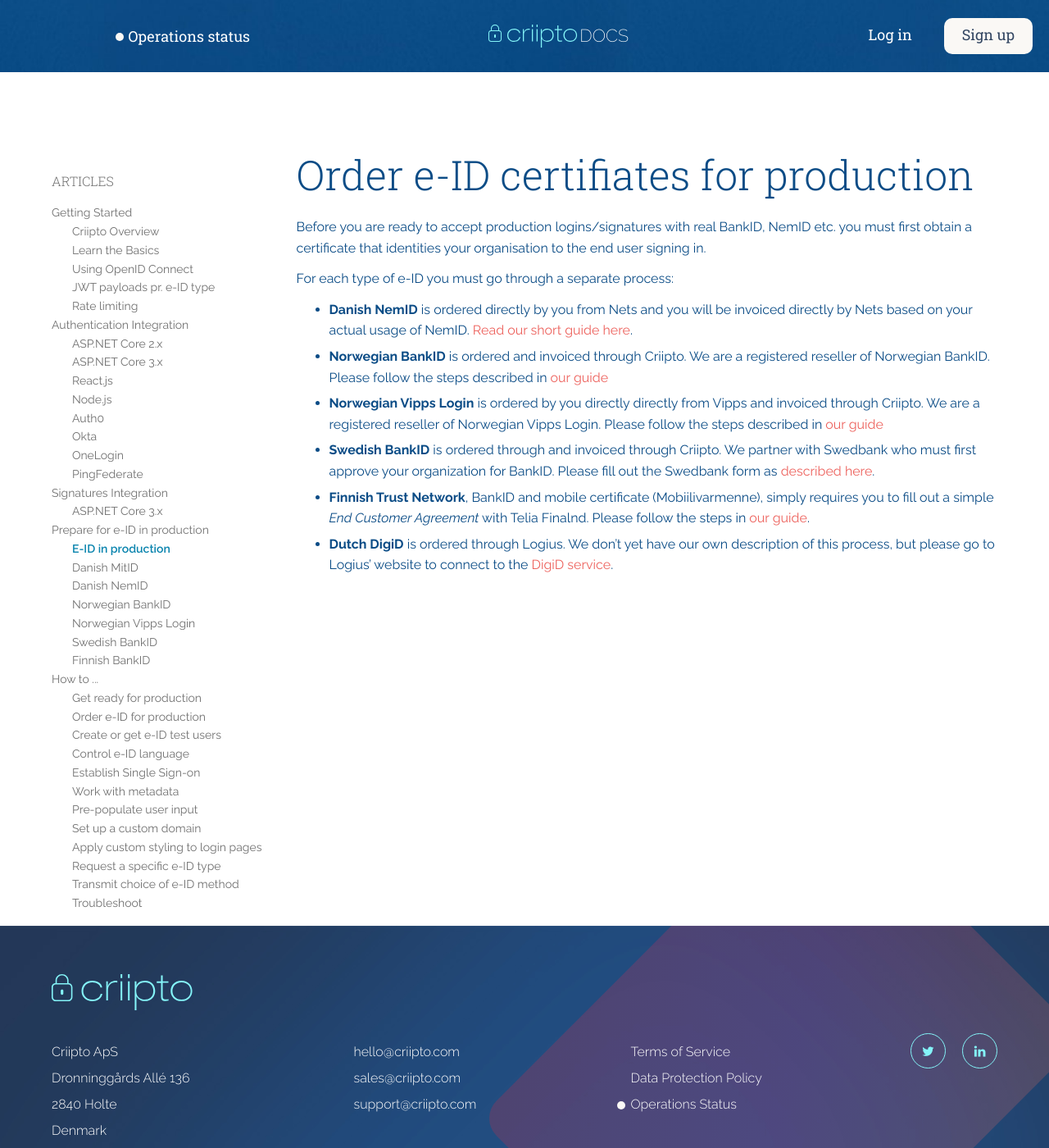
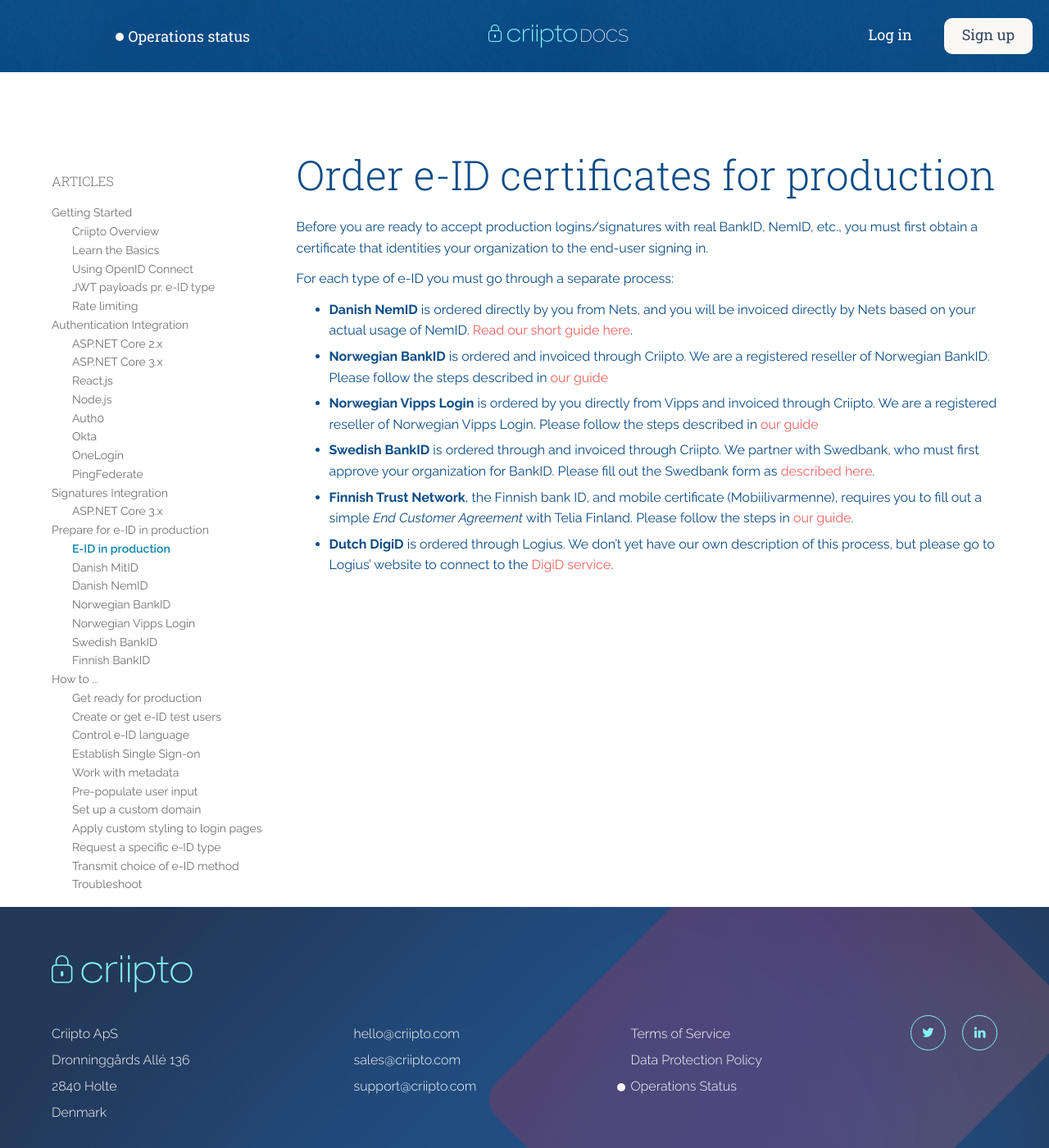
Before and after one commit to criipto/docs-old, a Jekyll site: the page built from eid-specifics/order-eid.md, in a window 1280 px wide and 1400 px high. Shown: the whole window at 82% size. Built offline with Jekyll 4.4.1, drawn with Linux system fonts in a browser that asks for light colours; some web fonts are replaced.

Commit message:
Removed old page

```diff
--- a/_includes/sidebar.html
+++ b/_includes/sidebar.html
@@ -98,9 +98,6 @@
 					<a href="{% link how-to/iframe.md %}">E-ID in an iframe</a>
 				</li>
  -->
-			<li class="{% if '/how-to/order-eid/' == page.url %}active{% endif %}">
-				<a href="{% link how-to/order-eid.md %}">Order e-ID for production</a>
-			</li>
 			<li class="{% if '/how-to/test-users/' == page.url %}active{% endif %}">
 				<a href="{% link how-to/test-users.md %}">Create or get e-ID test users</a>
 			</li>
--- a/eid-specifics/order-eid.md
+++ b/eid-specifics/order-eid.md
@@ -2,15 +2,15 @@
 layout: article
 ---
 
-# Order e-ID certifiates for production
+# Order e-ID certificates for production
 
-Before you are ready to accept production logins/signatures with real BankID, NemID etc. you must first obtain a certificate that identities your organisation to the end user signing in.
+Before you are ready to accept production logins/signatures with real BankID, NemID, etc., you must first obtain a certificate that identities your organization to the end-user signing in.
 
 For each type of e-ID you must go through a separate process:
 
-- **Danish NemID** is ordered directly by you from Nets and you will be invoiced directly by Nets based on your actual usage of NemID. [Read our short guide here](/eid-specifics/order-dk-nemid).
+- **Danish NemID** is ordered directly by you from Nets, and you will be invoiced directly by Nets based on your actual usage of NemID. [Read our short guide here](/eid-specifics/order-dk-nemid).
 - **Norwegian BankID** is ordered and invoiced through Criipto. We are a registered reseller of Norwegian BankID. Please follow the steps described in [our guide](/eid-specifics/order-no-bankid)
-- **Norwegian Vipps Login** is ordered by you directly directly from Vipps and invoiced through Criipto. We are a registered reseller of Norwegian Vipps Login. Please follow the steps described in [our guide](/eid-specifics/order-no-vipps)
-- **Swedish BankID** is ordered through and invoiced through Criipto. We partner with Swedbank who must first approve your organization for BankID. Please fill out the Swedbank form as [described here](/eid-specifics/order-se-bankid/).
-- **Finnish Trust Network**, BankID and mobile certificate (Mobiilivarmenne), simply requires you to fill out a simple *End Customer Agreement* with Telia Finalnd. Please follow the steps in [our guide](/eid-specifics/order-fi-bankid/).
+- **Norwegian Vipps Login** is ordered by you directly from Vipps and invoiced through Criipto. We are a registered reseller of Norwegian Vipps Login. Please follow the steps described in [our guide](/eid-specifics/order-no-vipps)
+- **Swedish BankID** is ordered through and invoiced through Criipto. We partner with Swedbank, who must first approve your organization for BankID. Please fill out the Swedbank form as [described here](/eid-specifics/order-se-bankid/).
+- **Finnish Trust Network**, the Finnish bank ID, and mobile certificate (Mobiilivarmenne), requires you to fill out a simple *End Customer Agreement* with Telia Finland. Please follow the steps in [our guide](/eid-specifics/order-fi-bankid/).
 - **Dutch DigiD** is ordered through Logius. We don't yet have our own description of this process, but please go to Logius' website to connect to the [DigiD service](https://logius.nl/diensten/digid/aansluiten-op-digid).
```
Also changed, not shown: how-to/order-eid.md (deleted, +0 -16 lines).
